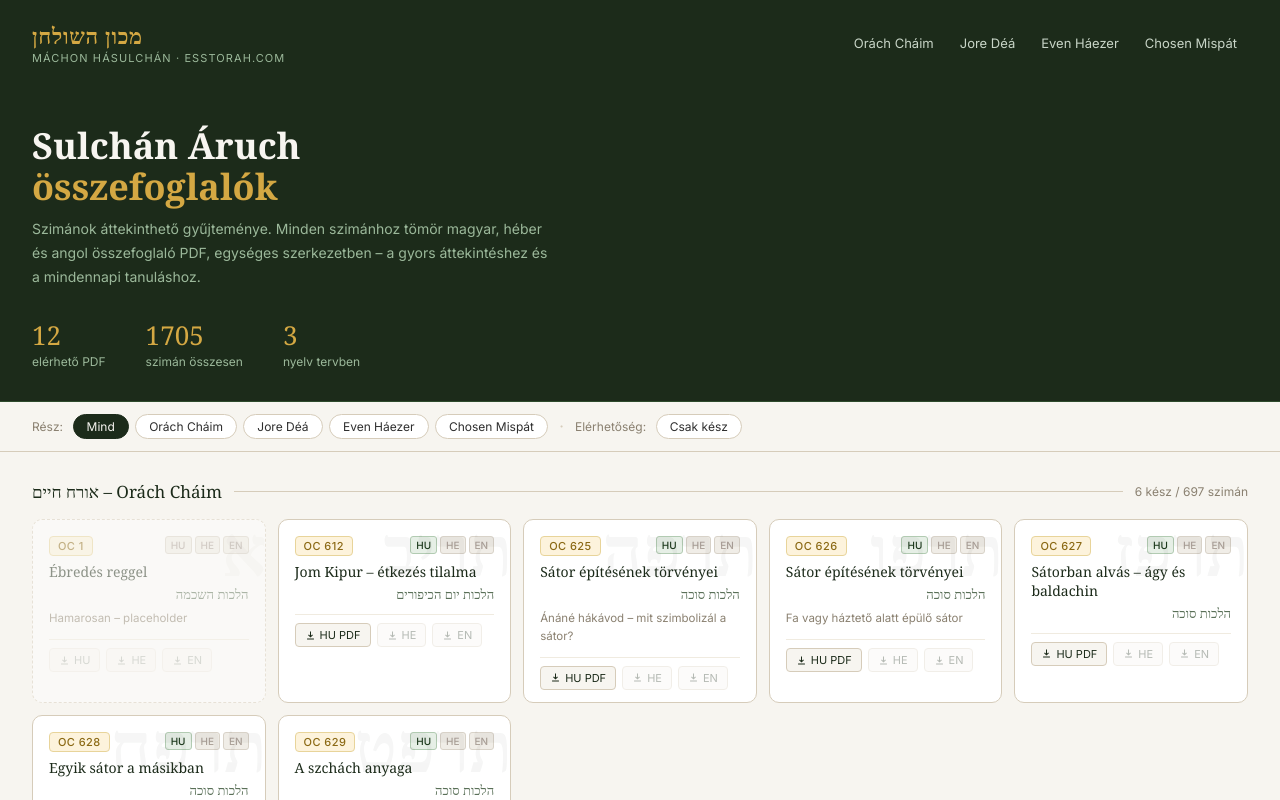
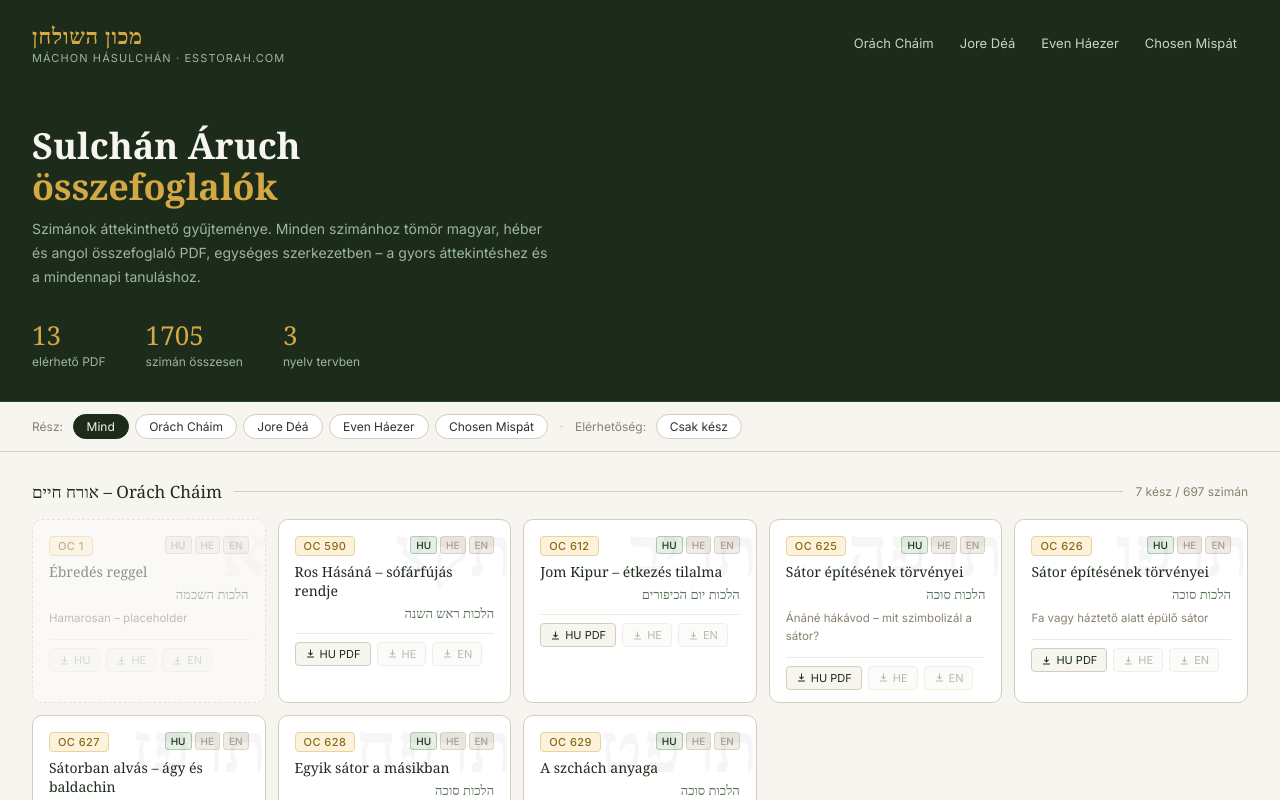
Before and after one commit to binyominzeev/machon-hasulchan, a Next.js app: page / in a window 1280 px wide. Shown: the top 800 px of the page. Built offline with nearby package versions, Linux system fonts and the light colour scheme; a web font is replaced by a local one.

Commit message:
new siman added

```diff
--- a/src/data/simanim.ts
+++ b/src/data/simanim.ts
@@ -60,6 +60,16 @@ export const SIMANIM: Siman[] = [
     desc: 'Hamarosan – placeholder',
     pdfs: {},
     pending: true,
+  },
+  {
+    id: 'oc-590',
+    part: 'oc',
+    num: 590,
+    numHe: 'תקצ',
+    titleHu: 'Ros Hásáná – sófárfújás rendje',
+    titleHe: 'הלכות ראש השנה',
+    desc: '',
+    pdfs: { hu: 'oc-590-hu.pdf' },
   },
   {
     id: 'oc-612',
```
